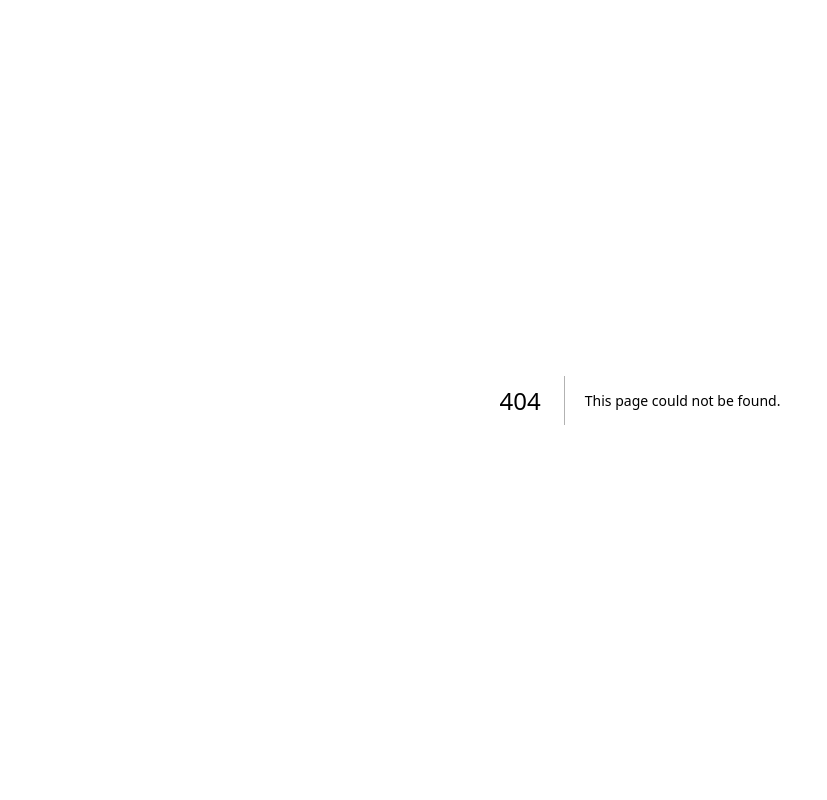
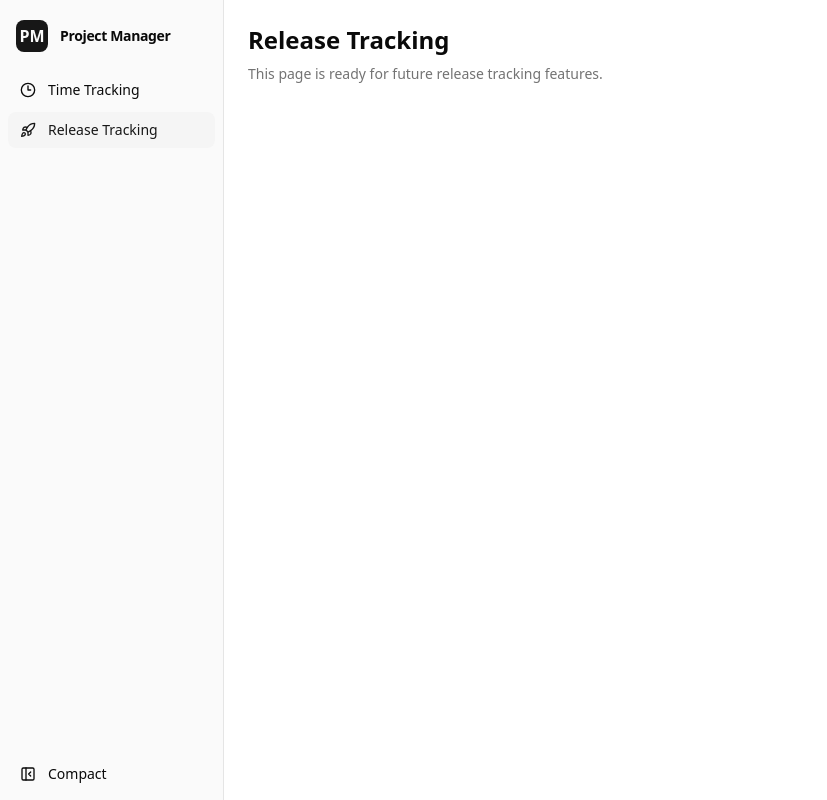
Before and after one commit to alex-de-haas/haas.projectmanager, a Next.js app: page /release-tracking in a window 1280 px wide. Before the commit this address had no page. Shown: the whole page, without its empty margins (0-827 px from the left). Built offline with nearby package versions, Linux system fonts and the light colour scheme.

Commit message:
feat: implement sidebar component and integrate into layout for improved navigation

```diff
--- a/src/app/layout.tsx
+++ b/src/app/layout.tsx
@@ -2,6 +2,7 @@ import type { Metadata } from "next";
 import "./globals.css";
 import { Toaster } from "@/components/ui/sonner";
 import { ThemeProvider } from "@/components/theme-provider";
+import Sidebar from "@/components/Sidebar";
 
 export const metadata: Metadata = {
   title: "Time Tracker",
@@ -22,7 +23,12 @@ export default function RootLayout({
           enableSystem
           disableTransitionOnChange
         >
-          {children}
+          <div className="flex h-dvh overflow-hidden">
+            <Sidebar />
+            <main className="flex h-dvh min-w-0 flex-1 flex-col overflow-hidden">
+              {children}
+            </main>
+          </div>
           <Toaster />
         </ThemeProvider>
       </body>
--- a/src/app/page.tsx
+++ b/src/app/page.tsx
@@ -809,7 +809,7 @@ export default function Home() {
 
   if (initialLoading) {
     return (
-      <div className="mx-auto h-dvh">
+      <div className="h-full overflow-auto p-6">
         <Card>
           <CardHeader>
             <Skeleton className="h-9 w-64" />
@@ -828,8 +828,8 @@ export default function Home() {
   }
 
   return (
-    <div className="mx-auto h-dvh">
-      <div className="p-6">
+    <div className="h-full flex flex-col">
+      <div className="p-6 shrink-0">
         <div className="flex gap-3 items-center justify-between flex-wrap">
           <div className="flex gap-3 items-center">
             <div className="flex bg-muted rounded-md p-1">
@@ -950,7 +950,7 @@ export default function Home() {
         </div>
       </div>
 
-      <div className="overflow-hidden h-[calc(100vh-88px)]">
+      <div className="flex-1 overflow-hidden">
         <div className="overflow-auto h-full">
           <table className="w-full border-collapse">
             <thead>
--- /dev/null
+++ b/src/app/release-tracking/page.tsx
@@ -0,0 +1,12 @@
+export default function ReleaseTrackingPage() {
+  return (
+    <div className="h-full overflow-auto p-6">
+      <div className="space-y-2">
+        <h1 className="text-2xl font-semibold">Release Tracking</h1>
+        <p className="text-sm text-muted-foreground">
+          This page is ready for future release tracking features.
+        </p>
+      </div>
+    </div>
+  );
+}
--- /dev/null
+++ b/src/components/Sidebar.tsx
@@ -0,0 +1,136 @@
+"use client";
+
+import { useEffect, useMemo, useState } from "react";
+import Link from "next/link";
+import { usePathname } from "next/navigation";
+import { Clock3, PanelLeftClose, PanelLeftOpen, Rocket } from "lucide-react";
+
+import { Button } from "@/components/ui/button";
+import { cn } from "@/lib/utils";
+
+const SIDEBAR_STORAGE_KEY = "projectManager.sidebarMode";
+
+type SidebarMode = "compact" | "normal";
+
+interface NavItem {
+  label: string;
+  href: string;
+  icon: typeof Clock3;
+}
+
+const NAV_ITEMS: NavItem[] = [
+  {
+    label: "Time Tracking",
+    href: "/",
+    icon: Clock3,
+  },
+  {
+    label: "Release Tracking",
+    href: "/release-tracking",
+    icon: Rocket,
+  },
+];
+
+export default function Sidebar() {
+  const pathname = usePathname();
+  const [mode, setMode] = useState<SidebarMode>("normal");
+
+  useEffect(() => {
+    const stored = window.localStorage.getItem(SIDEBAR_STORAGE_KEY);
+    if (stored === "compact" || stored === "normal") {
+      setMode(stored);
+    }
+  }, []);
+
+  useEffect(() => {
+    window.localStorage.setItem(SIDEBAR_STORAGE_KEY, mode);
+  }, [mode]);
+
+  const isCompact = mode === "compact";
+
+  const navItems = useMemo(
+    () =>
+      NAV_ITEMS.map((item) => ({
+        ...item,
+        active: pathname === item.href,
+      })),
+    [pathname]
+  );
+
+  const toggleMode = () => {
+    setMode((prev) => (prev === "compact" ? "normal" : "compact"));
+  };
+
+  return (
+    <aside
+      className={cn(
+        "flex h-dvh flex-col border-r border-sidebar-border bg-sidebar text-sidebar-foreground",
+        "shrink-0 transition-[width] duration-200 ease-out",
+        isCompact ? "w-16" : "w-56"
+      )}
+    >
+      <div className={cn("flex items-center", isCompact ? "justify-center p-4" : "px-4 py-5")}>
+        <div
+          className={cn(
+            "rounded-md bg-sidebar-primary text-sidebar-primary-foreground",
+            "flex items-center justify-center font-semibold",
+            isCompact ? "h-8 w-8 text-sm" : "h-8 w-8"
+          )}
+        >
+          PM
+        </div>
+        {!isCompact && (
+          <span className="ml-3 text-sm font-semibold tracking-tight">
+            Project Manager
+          </span>
+        )}
+      </div>
+
+      <nav className="flex-1 space-y-1 px-2">
+        {navItems.map((item) => {
+          const Icon = item.icon;
+          return (
+            <Button
+              key={item.href}
+              asChild
+              variant="ghost"
+              className={cn(
+                "w-full justify-start gap-3 px-3",
+                "text-sidebar-foreground hover:bg-sidebar-accent hover:text-sidebar-accent-foreground",
+                item.active && "bg-sidebar-accent text-sidebar-accent-foreground",
+                isCompact && "justify-center px-0"
+              )}
+            >
+              <Link href={item.href} title={isCompact ? item.label : undefined}>
+                <Icon className="h-4 w-4" />
+                <span className={cn("text-sm", isCompact && "sr-only")}>{item.label}</span>
+              </Link>
+            </Button>
+          );
+        })}
+      </nav>
+
+      <div className="p-2">
+        <Button
+          variant="ghost"
+          onClick={toggleMode}
+          className={cn(
+            "w-full justify-start gap-3 px-3",
+            "text-sidebar-foreground hover:bg-sidebar-accent hover:text-sidebar-accent-foreground",
+            isCompact && "justify-center px-0"
+          )}
+          title={isCompact ? "Expand sidebar" : "Compact sidebar"}
+        >
+          {isCompact ? (
+            <PanelLeftOpen className="h-4 w-4" />
+          ) : (
+            <PanelLeftClose className="h-4 w-4" />
+          )}
+          <span className={cn("text-sm", isCompact && "sr-only")}>
+            {isCompact ? "Expand" : "Compact"}
+          </span>
+        </Button>
+      </div>
+    </aside>
+  );
+}
```
